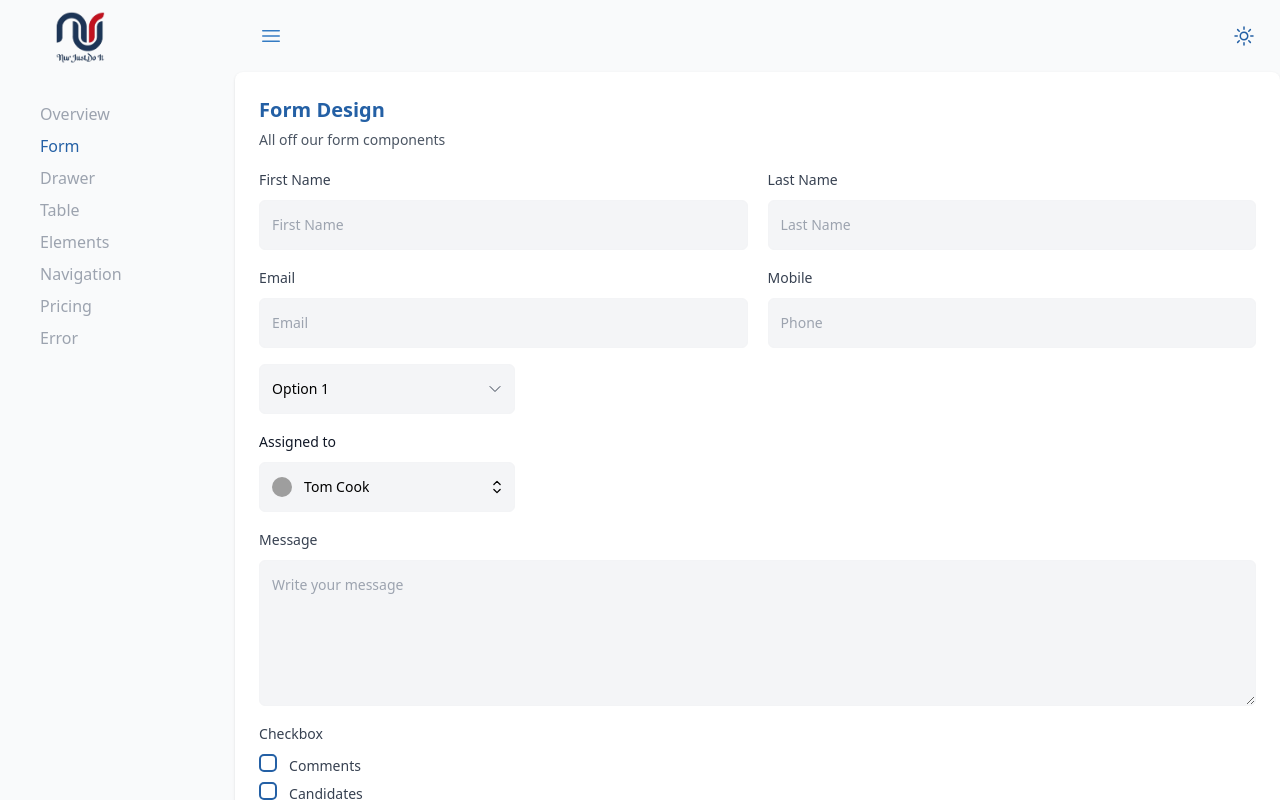
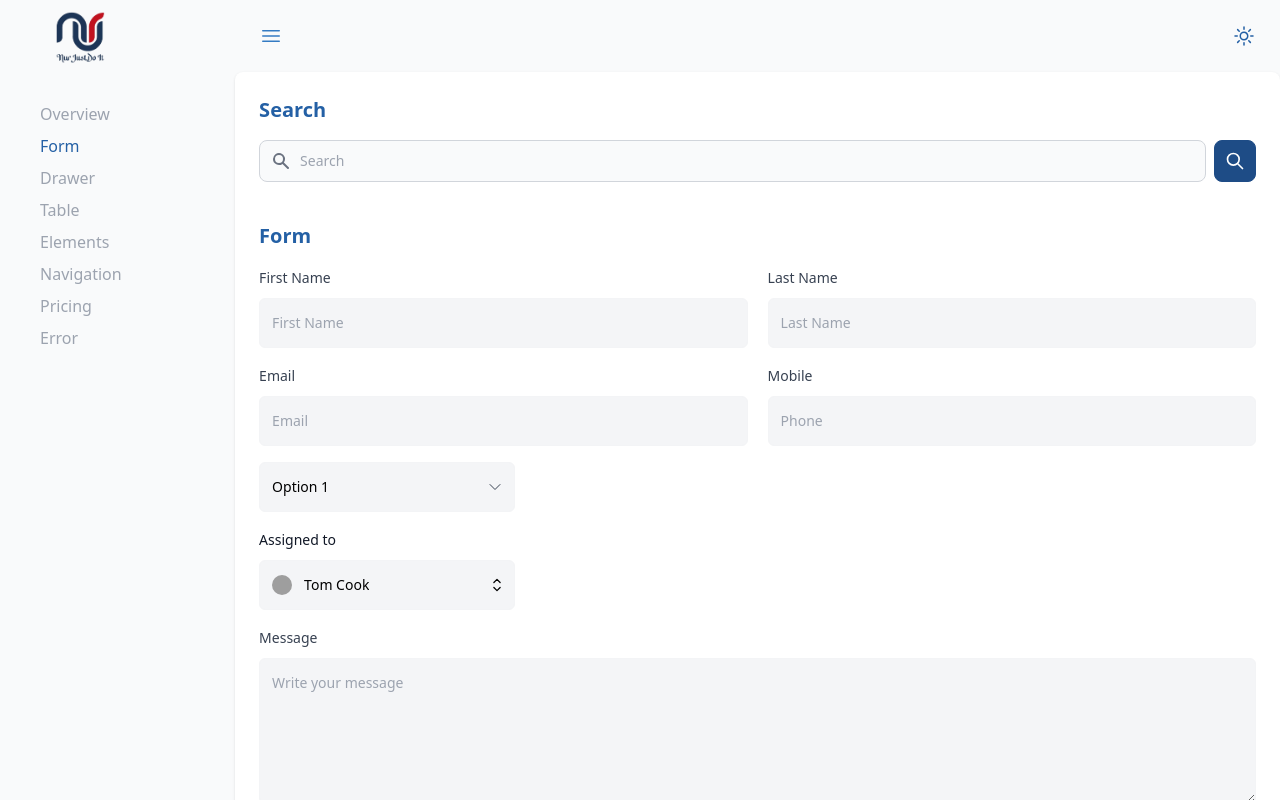
Before and after one commit to sabbir10s/admin-dashboard, a React (Vite) app: page /form in a window 1280 px wide. Shown: the top 800 px of the page. Built offline with nearby package versions, Linux system fonts and the light colour scheme; grey boxes are pictures that could not be loaded.

Commit message:
update added

```diff
--- /dev/null
+++ b/src/components/ui/Card/ProductCard/ProductCardOne.jsx
@@ -0,0 +1,52 @@
+import React from 'react';
+
+const ProductCardOne = () => {
+  return (
+    <div>
+      <a href="#s" className="group relative block overflow-hidden">
+        <button className="absolute end-4 top-4 z-10 rounded-full bg-white p-1.5 text-gray-900 transition hover:text-gray-900/75">
+          <span className="sr-only">Wishlist</span>
+
+          <svg
+            xmlns="http://www.w3.org/2000/svg"
+            fill="none"
+            viewBox="0 0 24 24"
+            strokeWidth="1.5"
+            stroke="currentColor"
+            className="h-4 w-4"
+          >
+            <path
+              strokeLinecap="round"
+              strokeLinejoin="round"
+              d="M21 8.25c0-2.485-2.099-4.5-4.688-4.5-1.935 0-3.597 1.126-4.312 2.733-.715-1.607-2.377-2.733-4.313-2.733C5.1 3.75 3 5.765 3 8.25c0 7.22 9 12 9 12s9-4.78 9-12z"
+            />
+          </svg>
+        </button>
+
+        <img
+          src="https://images.unsplash.com/photo-1599481238640-4c1288750d7a?ixlib=rb-4.0.3&ixid=MnwxMjA3fDB8MHxwaG90by1wYWdlfHx8fGVufDB8fHx8&auto=format&fit=crop&w=2664&q=80"
+          alt=""
+          className="h-64 w-full object-cover transition duration-500 group-hover:scale-105 sm:h-72"
+        />
+
+        <div className="relative border border-gray-100 bg-white p-6">
+          <span className="whitespace-nowrap bg-yellow-400 px-3 py-1.5 text-xs font-medium">
+            New
+          </span>
+
+          <h3 className="mt-4 text-lg font-medium text-gray-900">Robot Toy</h3>
+
+          <p className="mt-1.5 text-sm text-gray-700">$14.99</p>
+
+          <form className="mt-4">
+            <button className="block w-full rounded bg-yellow-400 p-4 text-sm font-medium transition hover:scale-105">
+              Add to Cart
+            </button>
+          </form>
+        </div>
+      </a>
+    </div>
+  );
+};
+
+export default ProductCardOne;
--- /dev/null
+++ b/src/components/ui/Search/Search.jsx
@@ -0,0 +1,59 @@
+import React from 'react';
+
+const Search = () => {
+  return (
+    <div>
+      <form className="flex items-center">
+        <label htmlFor="simple-search" className="sr-only">
+          Search
+        </label>
+        <div className="relative w-full">
+          <div className="absolute inset-y-0 left-0 flex items-center pl-3 pointer-events-none">
+            <svg
+              aria-hidden="true"
+              className="w-5 h-5 text-gray-500 dark:text-gray-400"
+              fill="currentColor"
+              viewBox="0 0 20 20"
+              xmlns="http://www.w3.org/2000/svg"
+            >
+              <path
+                fillRule="evenodd"
+                d="M8 4a4 4 0 100 8 4 4 0 000-8zM2 8a6 6 0 1110.89 3.476l4.817 4.817a1 1 0 01-1.414 1.414l-4.816-4.816A6 6 0 012 8z"
+                clipRule="evenodd"
+              ></path>
+            </svg>
+          </div>
+          <input
+            type="text"
+            id="simple-search"
+            className="bg-gray-50 border border-gray-300 text-gray-900 text-sm rounded-lg focus:ring-blue-500 focus:border-blue-500 block w-full pl-10 p-2.5  dark:bg-gray-700 dark:border-gray-600 dark:placeholder-gray-400 dark:text-white dark:focus:ring-blue-500 dark:focus:border-blue-500"
+            placeholder="Search"
+            required={true}
+          />
+        </div>
+        <button
+          type="submit"
+          className="p-2.5 ml-2 text-sm font-medium text-white bg-primary-700 rounded-lg border border-primary-700 hover:bg-primary-800 focus:ring-4 focus:outline-none focus:ring-blue-300 dark:bg-primary-600 dark:hover:bg-primary-700 dark:focus:ring-primary-800"
+        >
+          <svg
+            className="w-5 h-5"
+            fill="none"
+            stroke="currentColor"
+            viewBox="0 0 24 24"
+            xmlns="http://www.w3.org/2000/svg"
+          >
+            <path
+              strokeLinecap="round"
+              strokeLinejoin="round"
+              strokeWidth="2"
+              d="M21 21l-6-6m2-5a7 7 0 11-14 0 7 7 0 0114 0z"
+            ></path>
+          </svg>
+          <span className="sr-only">Search</span>
+        </button>
+      </form>
+    </div>
+  );
+};
+
+export default Search;
--- a/src/pages/Drawer/Drawer.jsx
+++ b/src/pages/Drawer/Drawer.jsx
@@ -5,7 +5,14 @@ import Alert from '../../components/ui/Drawer/Alret/Alret';
 const Drawer = () => {
   return (
     <div>
-      <Alert />
+      <div className=" space-y-14">
+        <div className="space-y-6">
+          <h2 className="text-gray-700 dark:text-gray-400 text-2xl font-semibold">
+            Alerts
+          </h2>
+          <Alert />
+        </div>
+      </div>
     </div>
   );
 };
--- a/src/pages/Elements/Elements.jsx
+++ b/src/pages/Elements/Elements.jsx
@@ -7,11 +7,31 @@ import DropDowns from '../../components/ui/Elements/Dropdowns/DropDowns';
 
 const Elements = () => {
   return (
-    <div className=" space-y-8">
-      <Badges />
-      <ButtonGroup />
-      <DropDowns />
-      <Avatar />
+    <div className=" space-y-14">
+      <div className="space-y-6">
+        <h2 className="text-gray-700 dark:text-gray-400 text-2xl font-semibold">
+          Badges
+        </h2>
+        <Badges />
+      </div>
+      <div className="space-y-6">
+        <h2 className="text-gray-700 dark:text-gray-400 text-2xl font-semibold">
+          Button Group
+        </h2>
+        <ButtonGroup />
+      </div>
+      <div className="space-y-6">
+        <h2 className="text-gray-700 dark:text-gray-400 text-2xl font-semibold">
+          Dropdown
+        </h2>
+        <DropDowns />
+      </div>
+      <div className="space-y-6">
+        <h2 className="text-gray-700 dark:text-gray-400 text-2xl font-semibold">
+          Avatars
+        </h2>
+        <Avatar />
+      </div>
     </div>
   );
 };
--- a/src/pages/Form/Form.jsx
+++ b/src/pages/Form/Form.jsx
@@ -9,6 +9,7 @@ import Select from '../../components/ui/Form/Select/Select';
 import SelectWithImg from '../../components/ui/Form/SelectWithImg/SelectWithImg';
 import TextArea from '../../components/ui/Form/TextArea/TextArea';
 import Toggle from '../../components/ui/Form/Toggle/Toggle';
+import Search from '../../components/ui/Search/Search';
 
 const Form = () => {
   const [formData, setFormData] = useState();
@@ -35,14 +36,23 @@ const Form = () => {
   };
 
   return (
-    <div>
+    <div className="space-y-10">
+      {/* Search */}
+
+      <div className="space-y-4">
         <h2 className="text-xl font-semibold leading-7 text-primary-600">
-        Form Design
+          Search
         </h2>
-      <p className="mt-1 text-sm leading-6 text-gray-600">
-        All off our form components
-      </p>
-      <form className="mt-4 space-y-4" onSubmit={handleSubmit}>
+        <Search />
+      </div>
+
+      {/* Form */}
+
+      <div className="space-y-4">
+        <h2 className="text-xl font-semibold leading-7 text-primary-600">
+          Form
+        </h2>
+        <form className="space-y-4" onSubmit={handleSubmit}>
           <div className="grid grid-cols-2 gap-5">
             <InputField
               name="firstName"
@@ -120,6 +130,7 @@ const Form = () => {
           </div>
         </form>
       </div>
+    </div>
   );
 };
 
--- a/src/pages/Navigation/Navigation.jsx
+++ b/src/pages/Navigation/Navigation.jsx
@@ -10,10 +10,17 @@ import TabOne from '../../components/ui/Navigation/Tabs/TabOne';
 
 const Navigation = () => {
   return (
-    <div className=" space-y-8">
+    <div className=" space-y-14">
       {/* All Navbar */}
+
+      <div className="space-y-6">
+        <h2 className="text-gray-700 dark:text-gray-400 text-2xl font-semibold">
+          Navbar
+        </h2>
         <div className="h-60 border dark:border-gray-500 p-4 space-y-4">
-        <h2 className="text-xl font-semibold dark:text-white">Left Aligned</h2>
+          <h2 className="text-xl font-semibold dark:text-white">
+            Left Aligned
+          </h2>
           <NavLeft />
         </div>
         <div className="h-60 border dark:border-gray-500 p-4 space-y-4">
@@ -23,17 +30,46 @@ const Navigation = () => {
           <NavCenter />
         </div>
         <div className="h-60 border dark:border-gray-500 p-4 space-y-4">
-        <h2 className="text-xl font-semibold dark:text-white">Right Aligned</h2>
+          <h2 className="text-xl font-semibold dark:text-white">
+            Right Aligned
+          </h2>
           <NavRight />
         </div>
+      </div>
+
       {/* All Pagination */}
+
+      <div className="space-y-6">
+        <h2 className="text-gray-700 dark:text-gray-400 text-2xl font-semibold">
+          Pagination
+        </h2>
+        <div className="space-y-14">
           <PaginationOne />
           <PaginationTwo />
+        </div>
+      </div>
 
       {/* Tabs */}
+
+      <div className="space-y-6">
+        <h2 className="text-gray-700 dark:text-gray-400 text-2xl font-semibold">
+          Tab
+        </h2>
+        <div className="space-y-14">
           <TabOne />
+        </div>
+      </div>
+
       {/* BreadCrumb */}
+
+      <div className="space-y-6">
+        <h2 className="text-gray-700 dark:text-gray-400 text-2xl font-semibold">
+          Breadcrumb
+        </h2>
+        <div className="space-y-14">
           <BreadcrumbOne />
+        </div>
+      </div>
     </div>
   );
 };
--- /dev/null
+++ b/src/pages/ProductCard/ProductCard.jsx
@@ -0,0 +1,13 @@
+import React from 'react';
+
+import ProductCardOne from '../../components/ui/Card/ProductCard/ProductCardOne';
+
+const ProductCard = () => {
+  return (
+    <div>
+      <ProductCardOne />
+    </div>
+  );
+};
+
+export default ProductCard;
```
Lines whose indentation alone changed are shown as unchanged.
